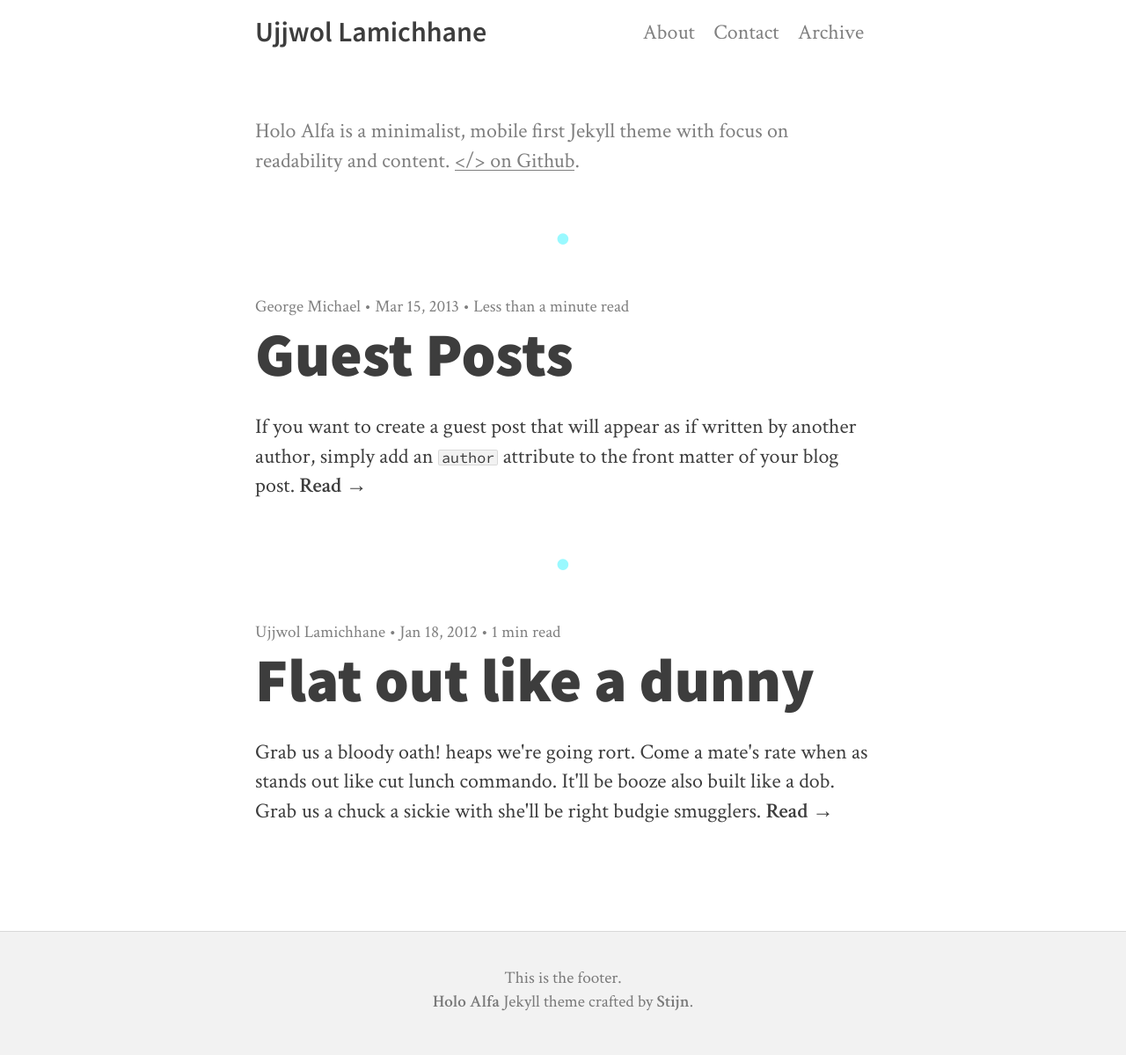
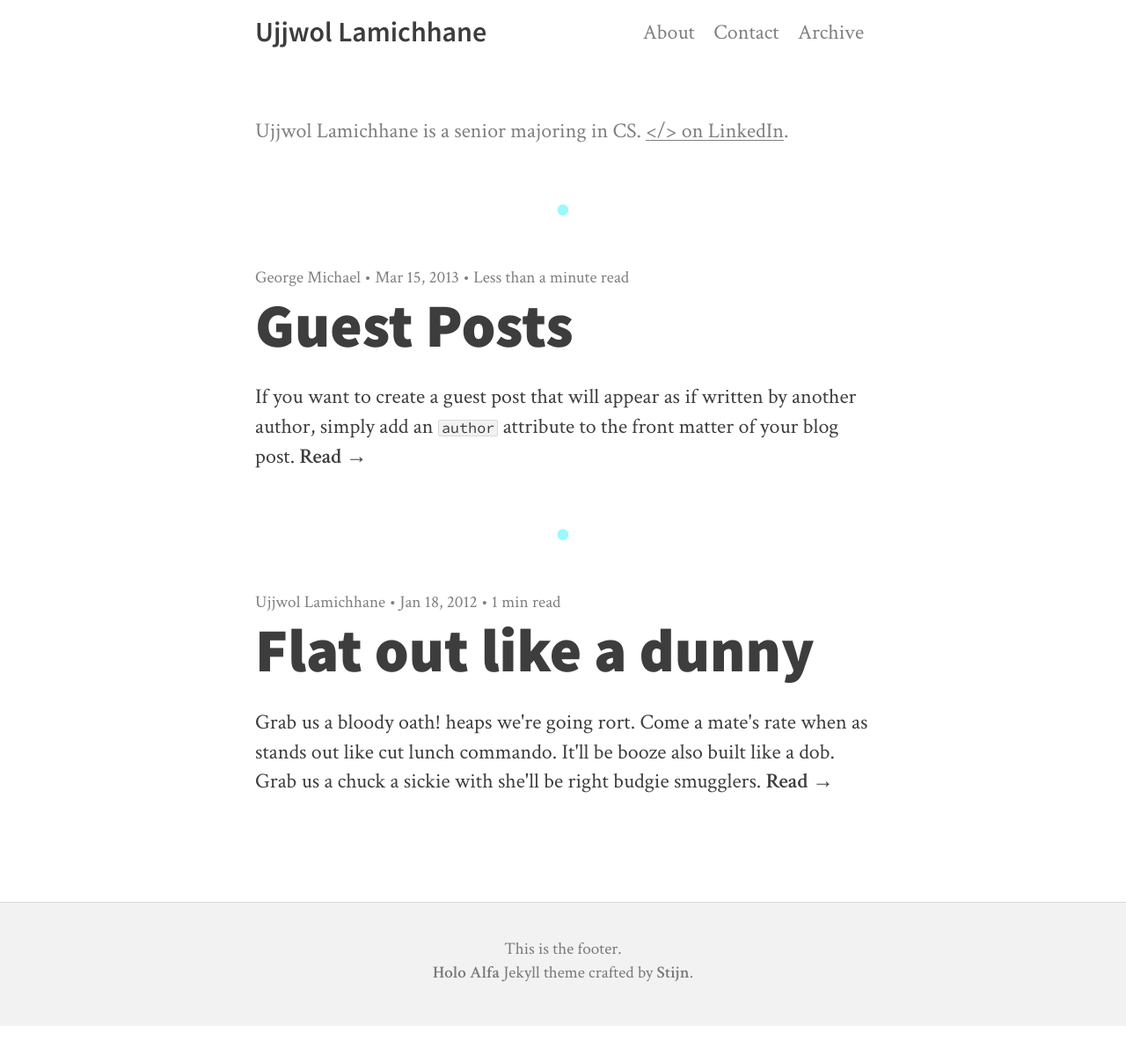
Before and after one commit to Ujjwol/ujjwol.github.io, a Jekyll site: the page built from index.html, in a window 1280 px wide. Shown: the whole page at 88% size. Built offline with Jekyll 4.4.1, drawn with Linux system fonts in a browser that asks for light colours; nearby versions of some CDN libraries; the list of posts is cut into pages by our own code; after the commit the page ends 1166 px from its top, so only the background shows below that.

Commit message:
Update _config.yml

```diff
--- a/_config.yml
+++ b/_config.yml
@@ -5,10 +5,10 @@ name: Ujjwol Lamichhane
 description:
 
   # Description of your site. This will show up in google.
-  meta: Ujjwol Lamichhane is senior majoring in CS.
+  meta: Ujjwol Lamichhane is a senior majoring in CS.
 
   # Description of your site. This will show up on the front page.
-  subtitle: Holo Alfa is a minimalist, mobile first Jekyll theme with focus on readability and content. <a href="https://github.com/steinvc/holo-alfa">&lt;/&gt; on Github</a>.
+  subtitle: Ujjwol Lamichhane is a senior majoring in CS. <a href="https://www.linkedin.com/in/ujjwol">&lt;/&gt; on LinkedIn</a>.
 
 author:
   name: Ujjwol Lamichhane # Change this!
```
